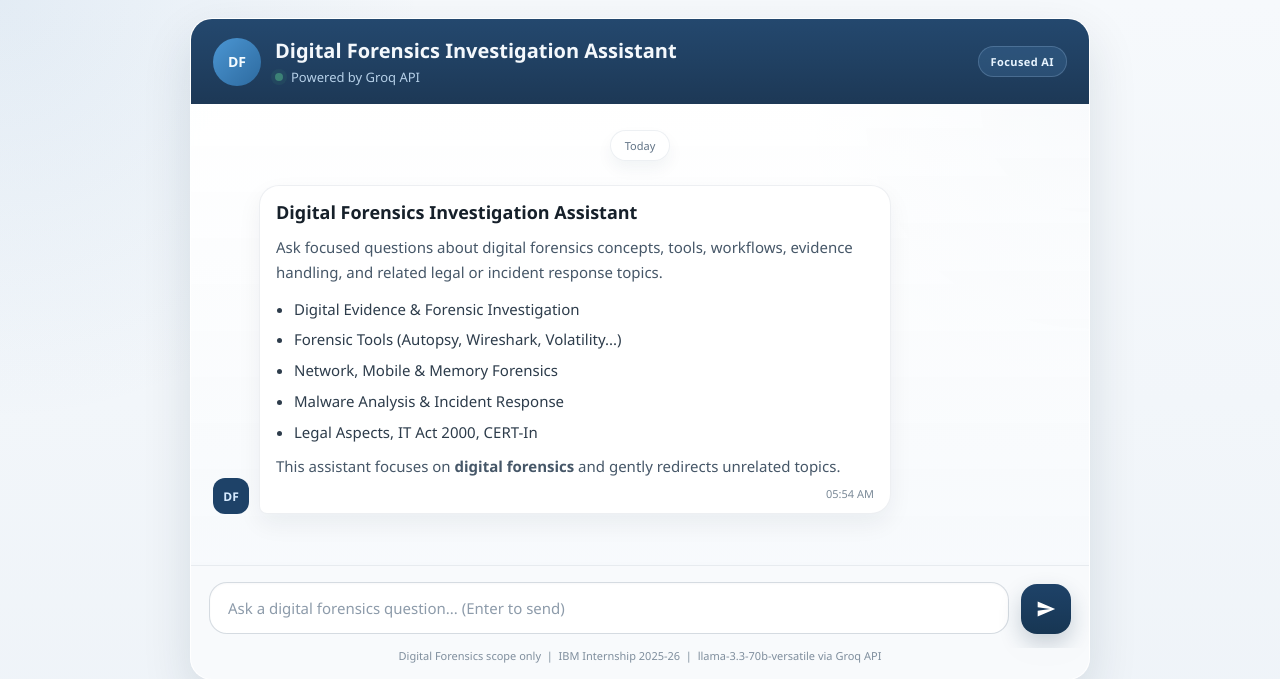
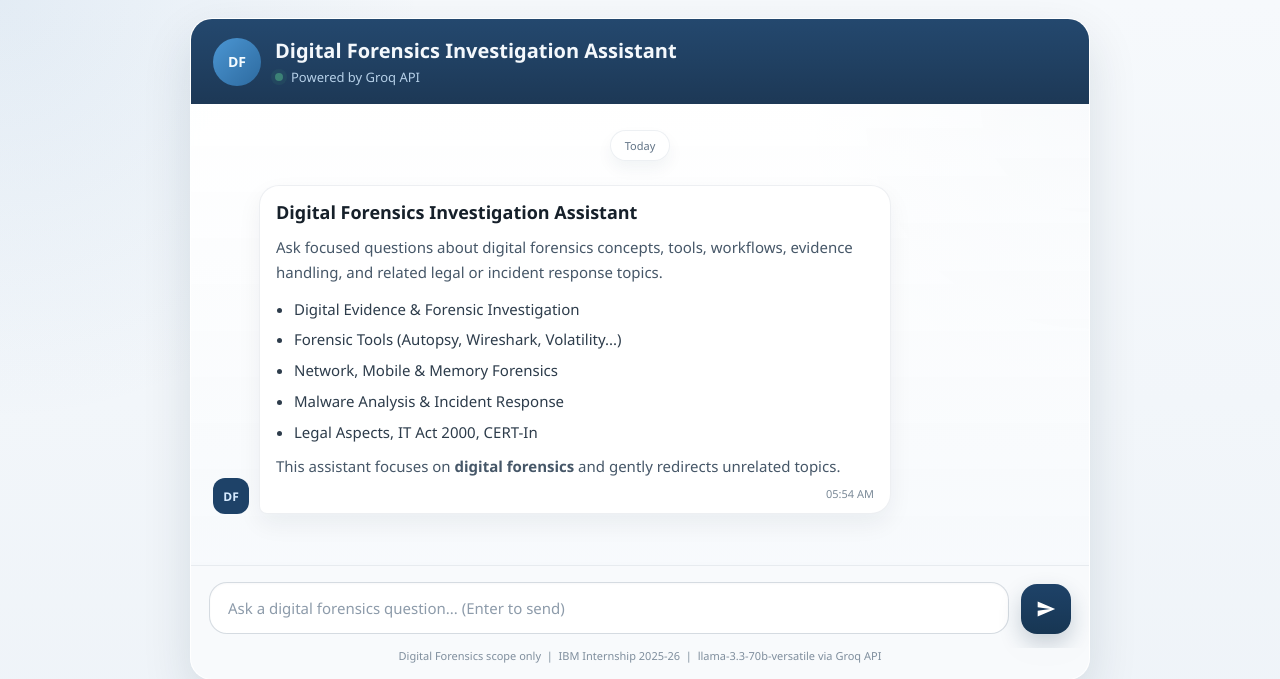
Before and after one commit to Rudra-Prajapati1/Digital-Forensics-Chatbot, a Flask app: page / in a window 1280 px wide. Shown: the top 679 px of the page. Run offline with Flask 3, Linux system fonts and the light colour scheme.

Commit message:
Minor changes

```diff
--- a/static/Style.css
+++ b/static/Style.css
@@ -134,17 +134,6 @@ body {
   50% {
     opacity: 0.5;
   }
-}
-
-.header-badge {
-  background: rgba(84, 143, 196, 0.22);
-  color: #e8f4ff;
-  font-size: 11px;
-  font-weight: 700;
-  padding: 7px 12px;
-  border-radius: 999px;
-  letter-spacing: 0.4px;
-  border: 1px solid rgba(180, 214, 243, 0.22);
 }
 
 /* ---- MESSAGES AREA ---- */
--- a/templates/index.html
+++ b/templates/index.html
@@ -23,7 +23,6 @@
               Powered by Groq API
             </div>
           </div>
-          <div class="header-badge">Focused AI</div>
         </div>
 
         <div class="chat-messages" id="chat-messages">
```
